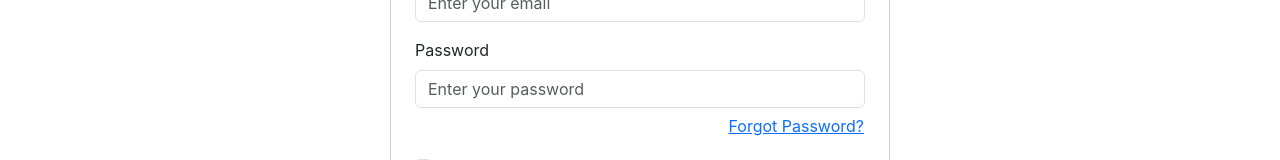
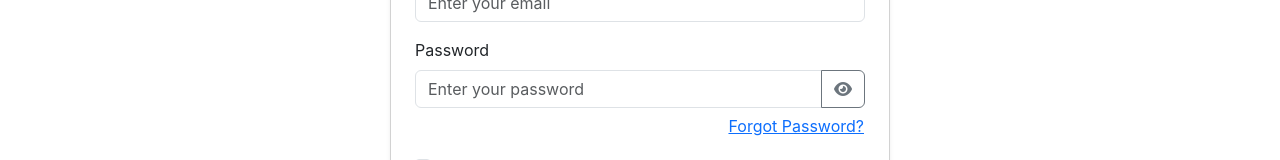
Before and after one commit to HuseyinK0r0glu/SpringAuthentication-Demo, a React (Create React App) app in the folder oauth2-frontend/: page /login in a window 1280 px wide. Shown: the part 261-421 px from the top of the page. Built offline with nearby package versions, Linux system fonts and the light colour scheme.

Commit message:
show password button added

```diff
--- a/oauth2-frontend/src/screens/auth/LoginPage.js
+++ b/oauth2-frontend/src/screens/auth/LoginPage.js
@@ -4,6 +4,8 @@
 import { authFetch } from "../../components/ApiClient";
 
 function LoginPage() {
+
+  const[showPassword,setShowPassword] = useState(false);
 
   const[rememberMe,setRememberMe] = useState(false);
 
@@ -88,8 +90,9 @@
 
         <div className="mb-3">
           <label htmlFor="password" className="form-label">Password</label>
+          <div className="input-group">
             <input
-            type="password"
+              type={showPassword ? "text" : "password"}
               id="password"
               className="form-control"
               placeholder="Enter your password"
@@ -97,6 +100,15 @@
               onChange={(e) => setPassword(e.target.value)}
               required
             />
+            <button
+              type="button"
+              className="btn btn-outline-secondary"
+              onClick={() => setShowPassword(!showPassword)}
+              tabIndex={-1}
+            >
+              <i className={`fas ${showPassword ? "fa-eye-slash" : "fa-eye"}`}></i>
+            </button>
+          </div>
           <div className="text-end mt-1">
             <button
               type="button"
```
Lines whose indentation alone changed are shown as unchanged.
